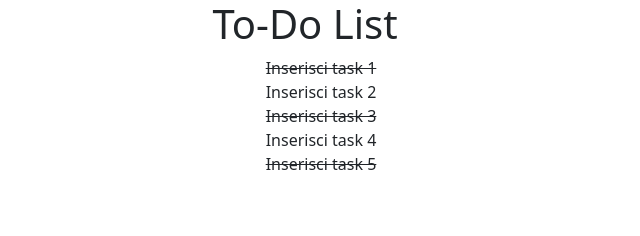
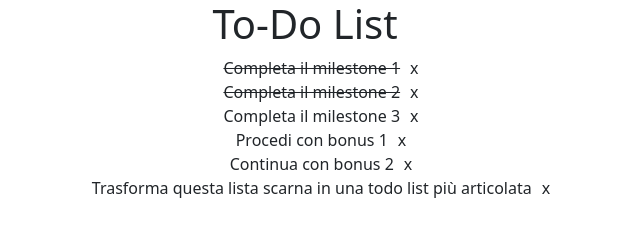
Before and after one commit to giovannimegliola/vue-todolist, a plain HTML site: page index.html in a window 1280 px wide. Shown: the whole page, without its empty margins (335-975 px from the left). Drawn offline with nearby package versions, Linux system fonts and the light colour scheme.

Commit message:
completed milestone 2

```diff
--- a/css/style.css
+++ b/css/style.css
@@ -5,3 +5,8 @@
 ul {
   list-style: none;
 }
+
+.remove {
+  cursor: pointer;
+  margin-left: 10px;
+}
--- a/index.html
+++ b/index.html
@@ -16,6 +16,7 @@
       <li v-for="todo in tasks" :key="todo.id">
         <span :class="{ 'marked': todo.done }">
         {{ todo.text }}</span>
+        <span @click="removeTask(todo.id)" class="remove">x</span>
       </li>
     </ul>
   </div>
--- a/js/script.js
+++ b/js/script.js
@@ -4,12 +4,21 @@ createApp({
   data() {
     return {
       tasks: [
-        { text: 'Inserisci task 1', done: true, id: 1 },
-        { text: 'Inserisci task 2', done: false, id: 2 },
-        { text: 'Inserisci task 3', done: true, id: 3 },
-        { text: 'Inserisci task 4', done: false, id: 4 },
-        { text: 'Inserisci task 5', done: true, id: 5 }
+        { text: 'Completa il milestone 1', done: true, id: 1 },
+        { text: 'Completa il milestone 2', done: true, id: 2 },
+        { text: 'Completa il milestone 3', done: false, id: 3 },
+        { text: 'Procedi con bonus 1', done: false, id: 4 },
+        { text: 'Continua con bonus 2', done: false, id: 5 },
+        { text: 'Trasforma questa lista scarna in una todo list più articolata', done: false, id: 5 }
       ]
+    }
+  },
+  methods: {
+    removeTask(todoId) {
+      const index = this.tasks.findIndex(todo => todo.id === todoId);
+      if (index >= 0) {
+        this.tasks.splice(index, 1);
+      }
     }
   }
 }).mount('#app');
```
